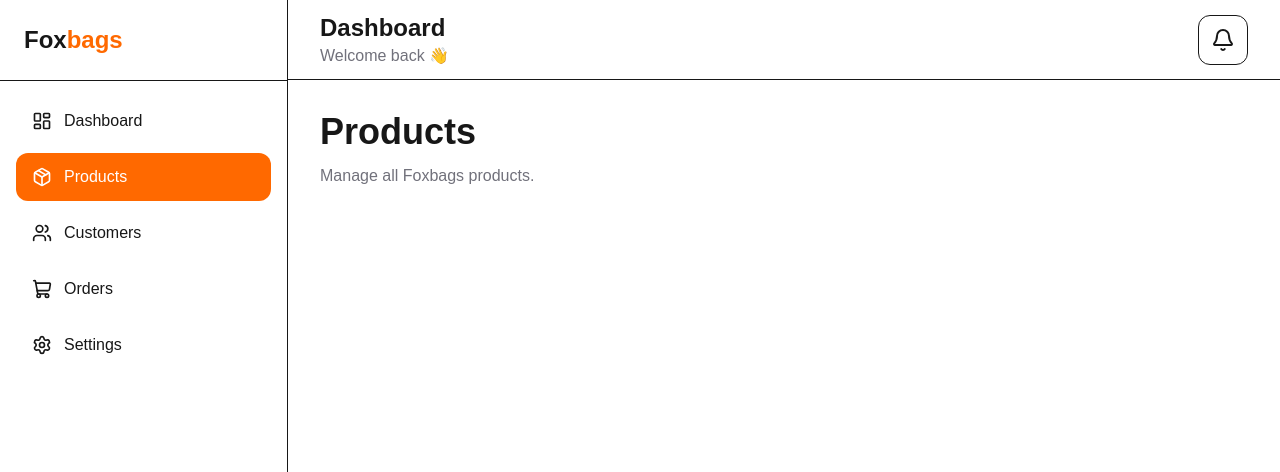
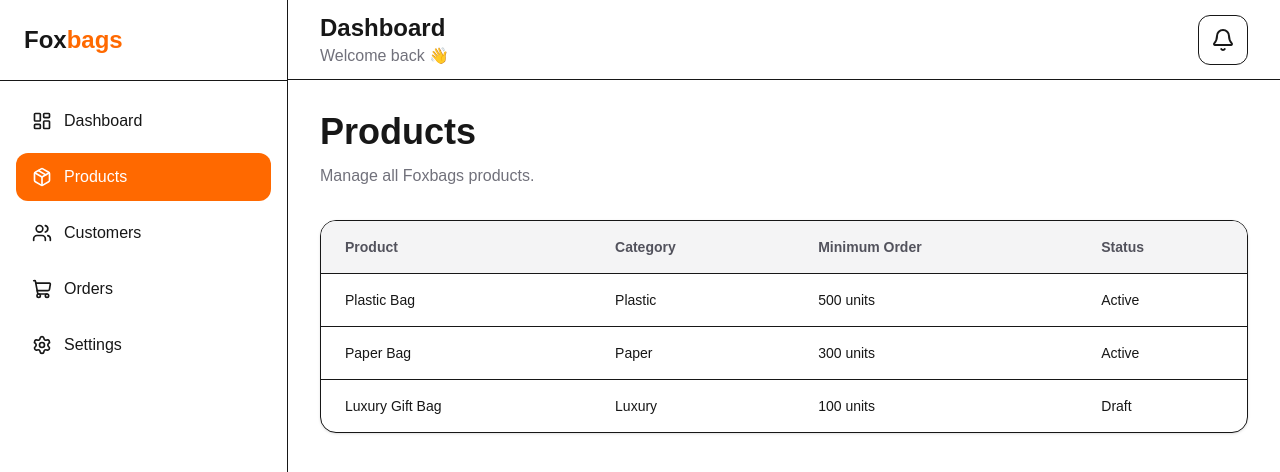
Before and after one commit to birabotto/foxbags-dashboard, a Next.js app: page /dashboard/products in a window 1280 px wide. Shown: the top 472 px of the page. Built offline with nearby package versions, Linux system fonts and the light colour scheme.

Commit message:
feat: create reusable data table component

```diff
--- /dev/null
+++ b/src/app/components/ui/data-table.tsx
@@ -0,0 +1,42 @@
+type Column<T> = {
+  key: keyof T;
+  label: string;
+};
+
+type DataTableProps<T> = {
+  columns: readonly Column<T>[];
+  data: T[];
+};
+
+export function DataTable<T extends { id: string }>({
+  columns,
+  data,
+}: DataTableProps<T>) {
+  return (
+    <div className="overflow-hidden rounded-2xl border bg-white shadow-sm">
+      <table className="w-full text-left text-sm">
+        <thead className="bg-zinc-100 text-zinc-600">
+          <tr>
+            {columns.map((column) => (
+              <th key={String(column.key)} className="px-6 py-4 font-semibold">
+                {column.label}
+              </th>
+            ))}
+          </tr>
+        </thead>
+
+        <tbody>
+          {data.map((row) => (
+            <tr key={row.id} className="border-t">
+              {columns.map((column) => (
+                <td key={String(column.key)} className="px-6 py-4">
+                  {String(row[column.key])}
+                </td>
+              ))}
+            </tr>
+          ))}
+        </tbody>
+      </table>
+    </div>
+  );
+}
--- a/src/app/dashboard/products/page.tsx
+++ b/src/app/dashboard/products/page.tsx
@@ -1,9 +1,46 @@
+import { DataTable } from "@/app/components/ui/data-table";
+
+const products = [
+  {
+    id: "1",
+    name: "Plastic Bag",
+    category: "Plastic",
+    minimumOrder: "500 units",
+    status: "Active",
+  },
+  {
+    id: "2",
+    name: "Paper Bag",
+    category: "Paper",
+    minimumOrder: "300 units",
+    status: "Active",
+  },
+  {
+    id: "3",
+    name: "Luxury Gift Bag",
+    category: "Luxury",
+    minimumOrder: "100 units",
+    status: "Draft",
+  },
+];
+
+const columns = [
+  { key: "name", label: "Product" },
+  { key: "category", label: "Category" },
+  { key: "minimumOrder", label: "Minimum Order" },
+  { key: "status", label: "Status" },
+] as const;
+
 export default function ProductsPage() {
   return (
-    <>
-      <h1 className="text-4xl font-bold">Products</h1>
+    <div>
+      <div className="mb-8">
+        <h1 className="text-4xl font-bold">Products</h1>
 
-      <p className="mt-3 text-zinc-500">Manage all Foxbags products.</p>
-    </>
+        <p className="mt-3 text-zinc-500">Manage all Foxbags products.</p>
+      </div>
+
+      <DataTable columns={columns} data={products} />
+    </div>
   );
 }
```
